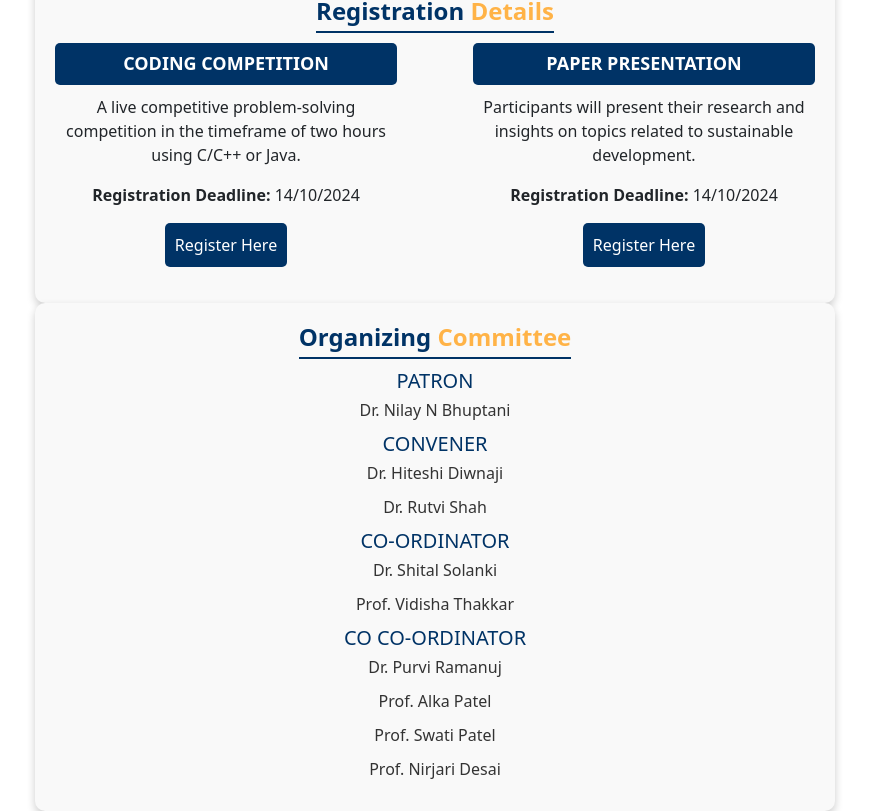
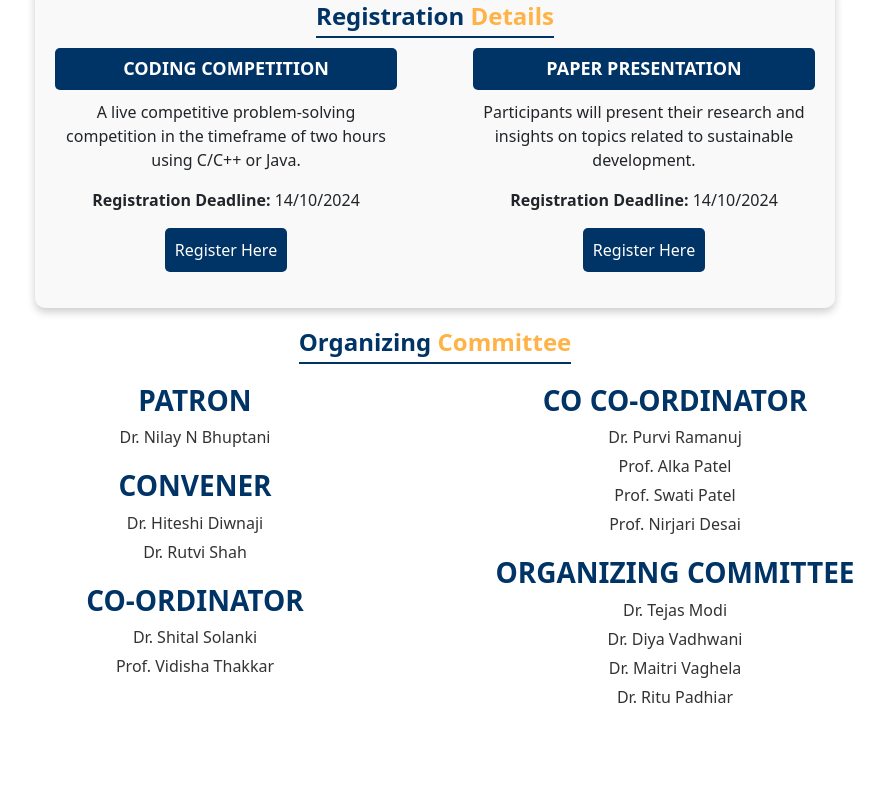
Before and after one commit to dhruvishah122/ACM-LDCE, a React (Create React App) app: page / in a window 1280 px wide. Shown: the part 1920-2731 px from the top of the page, without its empty margins (205-1089 px from the left). After the commit the page ends 2679 px from the top, so only its background shows below. Built offline with nearby package versions, Linux system fonts and the light colour scheme.

Commit message:
organizers name added

```diff
--- a/src/Organizers.css
+++ b/src/Organizers.css
@@ -1,32 +1,37 @@
 .organizers-container {
     padding: 20px;
-  max-width: 800px;
+    max-width: 1000px;
     margin: 0 auto;
-  /* border: 2px solid #ccc; */
-  box-shadow: 0 4px 8px rgba(0, 0, 0, 0.2);
-
-  border-radius: 10px;
-  background-color: #f9f9f9;
   }
 
-/* Organizers Section */
-.organizer-heading {
-  font-size: 24px;
-  font-weight: bold;
-  color: #003366;
-  border-bottom: 2px solid #003366;
-  display: inline-block;
-  margin-bottom: 15px;
+  .organizers-grid {
+    display: flex;
+    flex-wrap: wrap;
+    justify-content: space-between;
+  }
+
+  .organizers-column {
+    flex: 1;
+    min-width: 300px; /* Ensures responsive layout */
+    padding: 10px;
+  }
+
+  .organizer-group {
+    margin-bottom: 20px;
   }
 
   .organizer-group h3 {
-  font-size: 20px;
     color: #003366;
-  margin-bottom: 5px;
+    font-weight: 600;
   }
 
   .organizer-group p {
-  font-size: 16px;
     color: #333;
-  margin-bottom: 10px;
+    margin: 5px 0;
   }
+
+  @media (max-width: 768px) {
+    .organizers-grid {
+      flex-direction: column;
+    }
+  }
--- a/src/Organizers.jsx
+++ b/src/Organizers.jsx
@@ -1,5 +1,5 @@
-import React from 'react';
-import './Organizers.css'; // Assume you'll add some CSS for styling
+import React from "react";
+import "./Organizers.css"; // Assume you'll add some CSS for styling
 
 const Organizers = () => {
   return (
@@ -7,7 +7,11 @@ const Organizers = () => {
       {/* Organizers Section */}
       <h1 style={styles.heading}>
         Organizing <span style={styles.highlight}>Committee</span>
-      </h1>      <div className="organizer-group">
+      </h1>
+      <div className="organizers-grid">
+        {/* Left Column */}
+        <div className="organizers-column">
+          <div className="organizer-group">
             <h3>PATRON</h3>
             <p>Dr. Nilay N Bhuptani</p>
           </div>
@@ -17,10 +21,14 @@ const Organizers = () => {
             <p>Dr. Rutvi Shah</p>
           </div>
           <div className="organizer-group">
-        <h3>CO-ORDINATOR</h3>
+            <h3>CO-ORDINATOR</h3> {/* Moved to the first column */}
             <p>Dr. Shital Solanki</p>
             <p>Prof. Vidisha Thakkar</p>
           </div>
+        </div>
+
+        {/* Right Column */}
+        <div className="organizers-column">
           <div className="organizer-group">
             <h3>CO CO-ORDINATOR</h3>
             <p>Dr. Purvi Ramanuj</p>
@@ -28,21 +36,31 @@ const Organizers = () => {
             <p>Prof. Swati Patel</p>
             <p>Prof. Nirjari Desai</p>
           </div>
+          <div className="organizer-group">
+            <h3>ORGANIZING COMMITTEE</h3>
+            <p>Dr. Tejas Modi</p>
+            <p>Dr. Diya Vadhwani</p>
+            <p>Dr. Maitri Vaghela</p>
+            <p>Dr. Ritu Padhiar</p>
+          </div>
+        </div>
+      </div>
     </div>
   );
 };
+
 const styles = {
   heading: {
-      fontSize: '24px', // Adjusted font size
-      fontWeight: '700',
-      color: '#003366',
-      marginBottom: '10px',
-      borderBottom: '2px solid #003366',
-      display: 'inline-block',
-      paddingBottom: '5px',
+    fontSize: "24px", // Adjusted font size
+    fontWeight: "700",
+    color: "#003366",
+    marginBottom: "10px",
+    borderBottom: "2px solid #003366",
+    display: "inline-block",
+    paddingBottom: "5px",
   },
   highlight: {
-      color: '#ffb347',
+    color: "#ffb347",
   },
 };
 
--- a/src/react.css
+++ b/src/react.css
@@ -20,10 +20,10 @@
 }
 
 .navbar-logo .logo {
-  width: 80px;
+  width: 90px;
   height: auto;
   margin-right: 15px;
-  padding-left: 10px;
+  padding-left: 15px;
 }
 
 .navbar-logo h1 {
```
Lines whose indentation alone changed are shown as unchanged.
